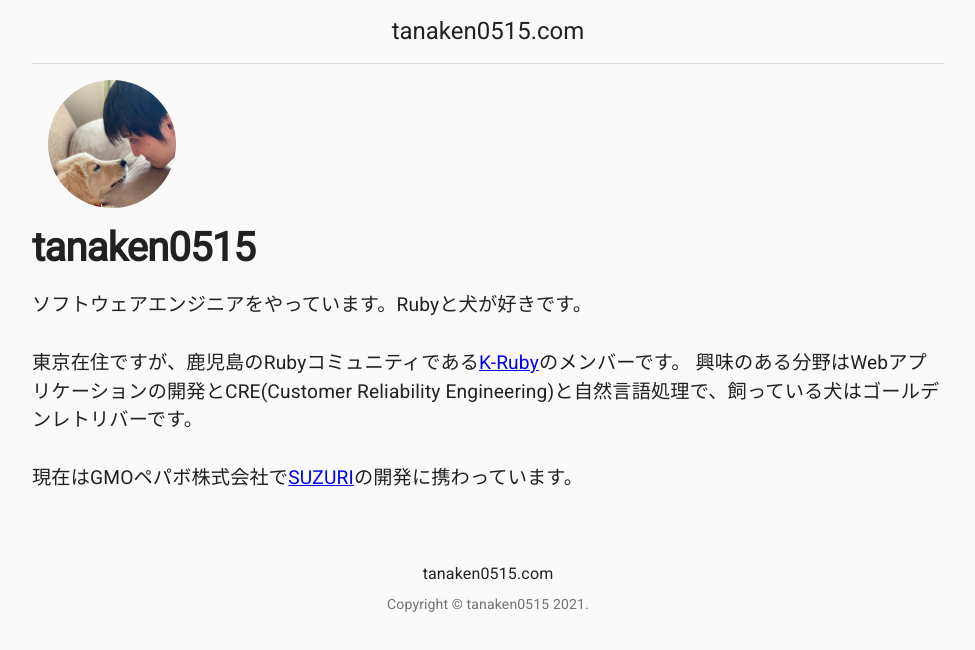
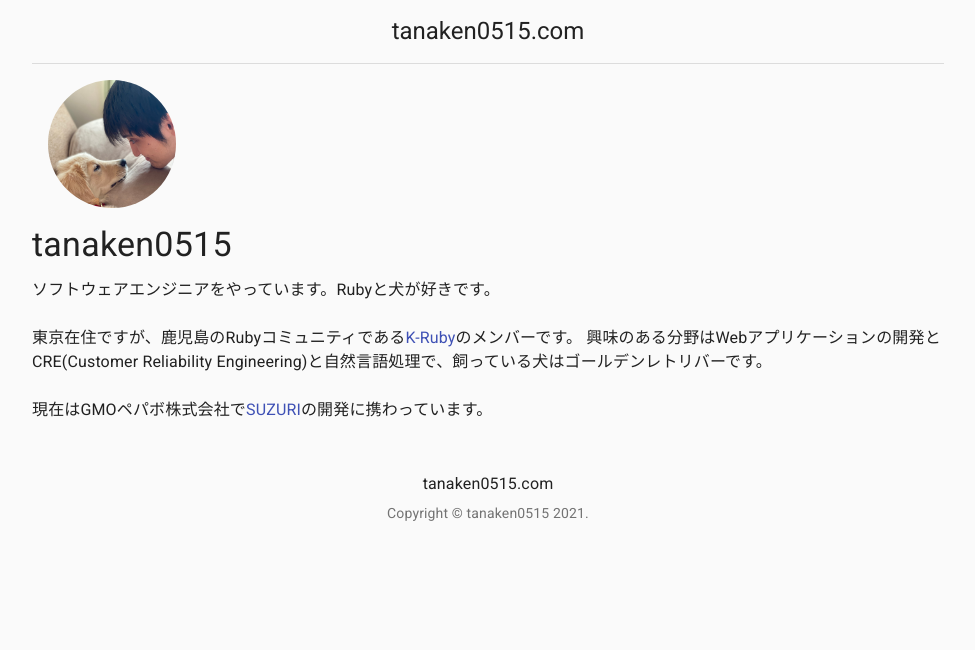
Before and after one commit to tanaken0515/tanaken0515.com, a Next.js app: page / in a window 1280 px wide. Shown: the top 650 px of the page, without its empty margins (152-1127 px from the left). Built offline with nearby package versions, Linux system fonts and the light colour scheme.

Commit message:
use Typography and Link in index.js

```diff
--- a/pages/index.js
+++ b/pages/index.js
@@ -1,8 +1,9 @@
 import Head from 'next/head'
 import Layout, { name, siteTitle } from '../components/layout'
-import utilStyles from '../styles/utils.module.css'
 import { makeStyles } from '@material-ui/core/styles'
 import Avatar from '@material-ui/core/Avatar'
+import Link from '@material-ui/core/Link'
+import Typography from '@material-ui/core/Typography'
 
 const useStyles = makeStyles((theme) => ({
   avatar: {
@@ -22,17 +23,19 @@ export default function Home() {
       </Head>
       <section>
         <Avatar alt={name} src="/images/profile.png" className={classes.avatar} />
-        <h1 className={utilStyles.heading2Xl}>{name}</h1>
-      </section>
-      <section className={utilStyles.headingMd}>
-        <p>
+        <Typography variant='h4' gutterBottom>{name}</Typography>
+        <Typography variant='body1'>
           ソフトウェアエンジニアをやっています。Rubyと犬が好きです。<br/>
           <br/>
-          東京在住ですが、鹿児島のRubyコミュニティである<a href="https://k-ruby.github.io/">K-Ruby</a>のメンバーです。
+          東京在住ですが、鹿児島のRubyコミュニティである
+          <Link href='https://k-ruby.github.io/' target='_blank' rel='noopener'>K-Ruby</Link>
+          のメンバーです。
           興味のある分野はWebアプリケーションの開発とCRE(Customer Reliability Engineering)と自然言語処理で、飼っている犬はゴールデンレトリバーです。<br/>
           <br/>
-          現在はGMOペパボ株式会社で<a href="https://suzuri.jp">SUZURI</a>の開発に携わっています。
-        </p>
+          現在はGMOペパボ株式会社で
+          <Link href='https://suzuri.jp' target='_blank' rel='noopener'>SUZURI</Link>
+          の開発に携わっています。
+        </Typography>
       </section>
     </Layout>
   )
--- a/styles/utils.module.css
+++ /dev/null
@@ -1,52 +0,0 @@
-.heading2Xl {
-  font-size: 2.5rem;
-  line-height: 1.2;
-  font-weight: 800;
-  letter-spacing: -0.05rem;
-  margin: 1rem 0;
-}
-
-.headingXl {
-  font-size: 2rem;
-  line-height: 1.3;
-  font-weight: 800;
-  letter-spacing: -0.05rem;
-  margin: 1rem 0;
-}
-
-.headingLg {
-  font-size: 1.5rem;
-  line-height: 1.4;
-  margin: 1rem 0;
-}
-
-.headingMd {
-  font-size: 1.2rem;
-  line-height: 1.5;
-}
-
-.borderCircle {
-  border-radius: 9999px;
-}
-
-.colorInherit {
-  color: inherit;
-}
-
-.padding1px {
-  padding-top: 1px;
-}
-
-.list {
-  list-style: none;
-  padding: 0;
-  margin: 0;
-}
-
-.listItem {
-  margin: 0 0 1.25rem;
-}
-
-.lightText {
-  color: #666;
-}
```
